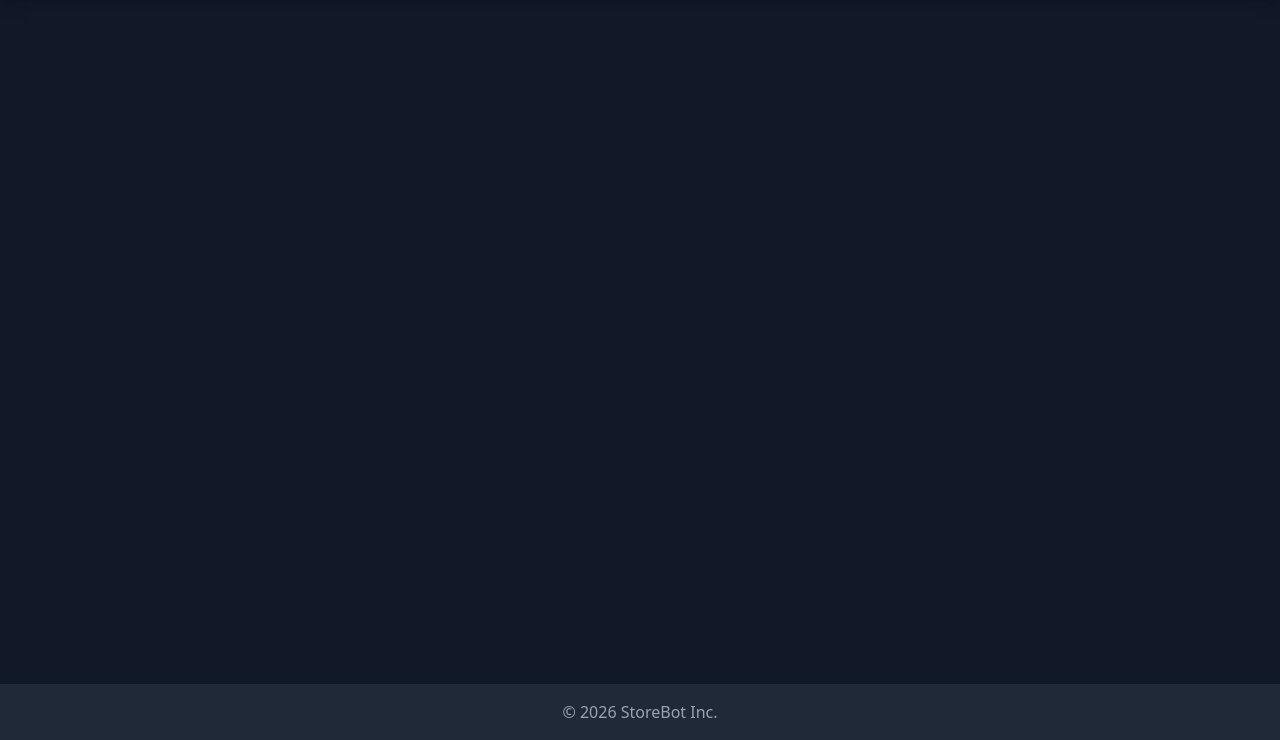
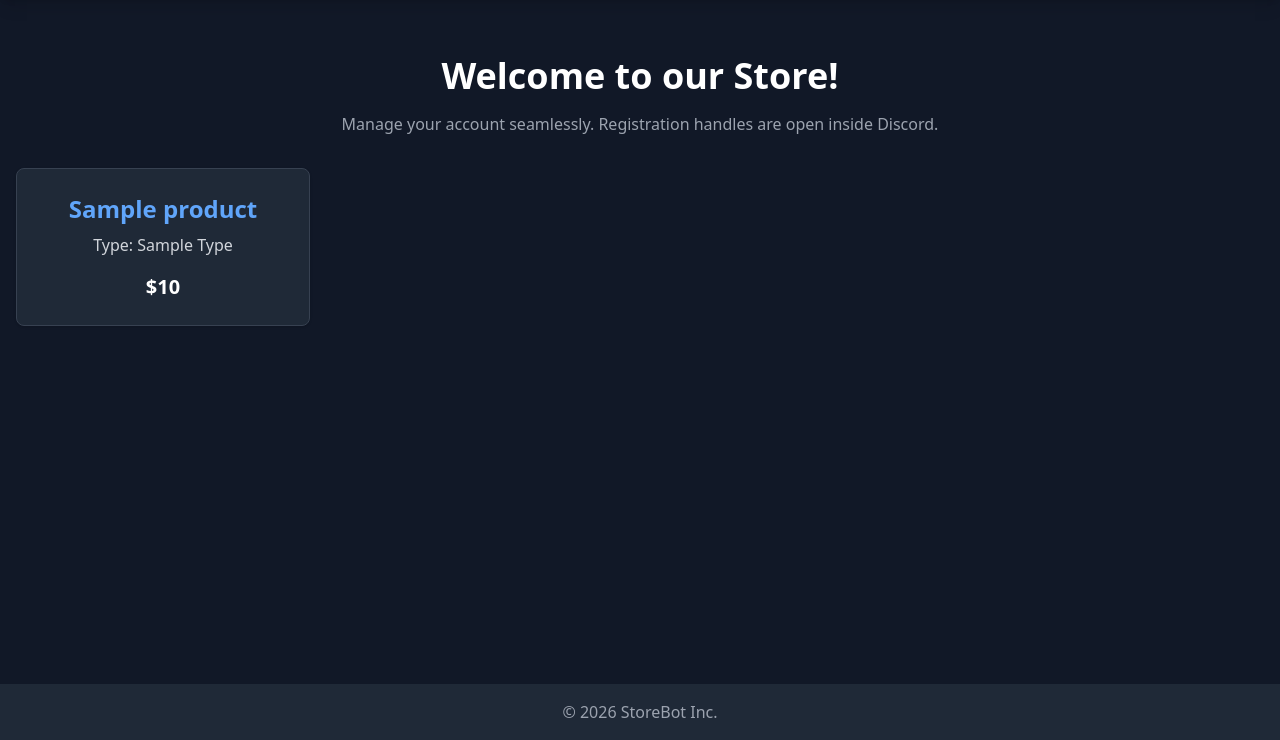
Before and after one commit to MarcoPolo696/Console-2, a Flask app: template templates/base.html in a window 1280 px wide. Shown: the part 60-800 px from the top of the page. Run offline with Flask 3, Linux system fonts and the light colour scheme; the template is opened without the code that fills it: most values are stand-ins (such as "Sample title", 1, 10 or a date in 2020); some libraries are stand-ins or nearby versions.

Commit message:
Update base.html

```diff
--- a/templates/base.html
+++ b/templates/base.html
@@ -3,7 +3,7 @@
 <head>
     <meta charset="UTF-8">
     <meta name="viewport" content="width=device-width, initial-scale=1.0">
-    <title>Store Dashboard</title>
+    <title>Store Home</title>
     <script src="https://cdn.tailwindcss.com"></script>
 </head>
 <body class="bg-gray-900 text-white flex flex-col min-h-screen">
@@ -22,7 +22,19 @@
     </nav>
 
     <main class="container mx-auto mt-10 p-4 flex-grow">
-        {% block content %}{% endblock %}
+        <div class="text-center">
+            <h1 class="text-4xl font-bold mb-4">Welcome to our Store!</h1>
+            <p class="text-gray-400 mb-8">Manage your account seamlessly. Registration handles are open inside Discord.</p>
+            <div class="grid grid-cols-1 md:grid-cols-2 lg:grid-cols-4 gap-6">
+                {% for key, product in products.items() %}
+                <div class="bg-gray-800 p-6 rounded-lg shadow border border-gray-700 hover:border-blue-500 transition">
+                    <h2 class="text-2xl font-bold text-blue-400 mb-2">{{ product.name }}</h2>
+                    <p class="text-gray-300 mb-4">Type: {{ product.type|title }}</p>
+                    <p class="text-xl font-semibold">${{ product.price }}</p>
+                </div>
+                {% endfor %}
+            </div>
+        </div>
     </main>
 
     <footer class="bg-gray-800 text-center p-4 mt-auto">
```
